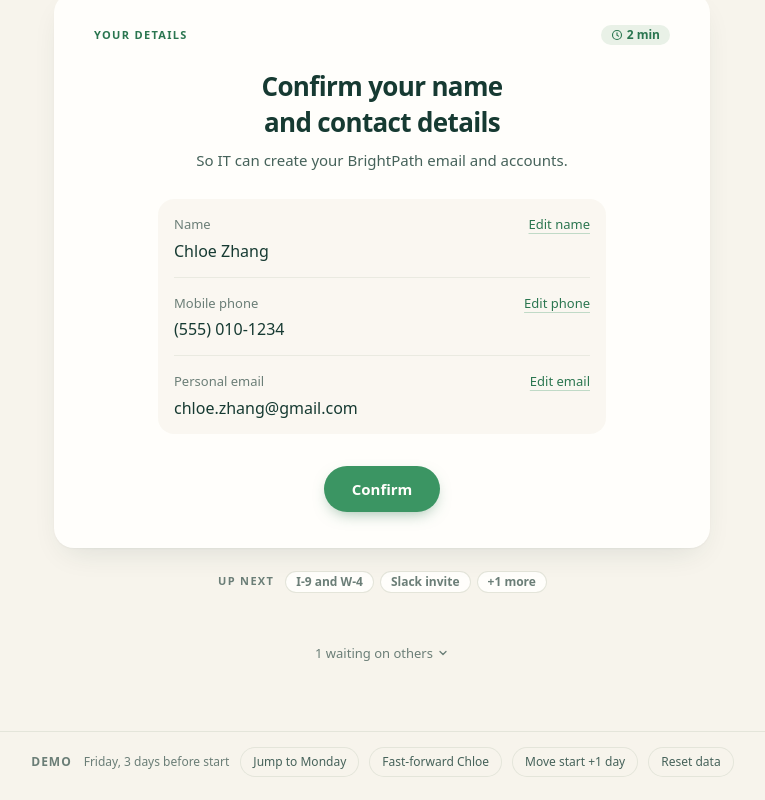
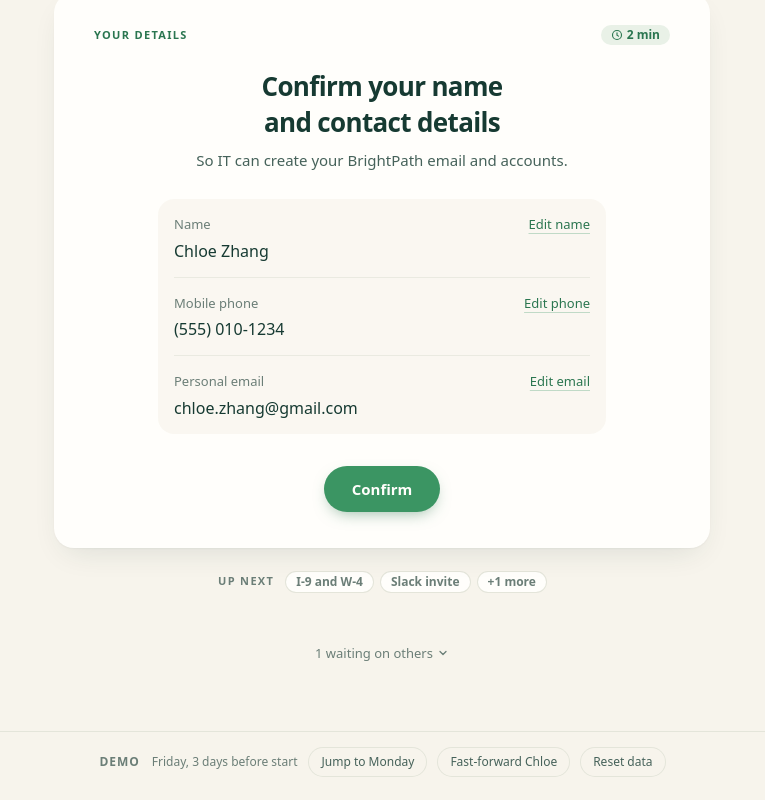
Before and after one commit to rachelwoolman/onboarding-hub, a React (Vite) app: page / in a window 1280 px wide. Shown: the part 481-1281 px from the top of the page, without its empty margins (258-1023 px from the left). Built offline with nearby package versions, Linux system fonts and the light colour scheme.

Commit message:
chore(demo): remove the Move start +1 day control
It cluttered the demo footer and isn't part of the story being shown. The moved-start banner logic stays in place for later.

```diff
--- a/src/components/DemoControls.tsx
+++ b/src/components/DemoControls.tsx
@@ -1,4 +1,4 @@
-import { addDays, daysBetween, weekday } from '../data/dates'
+import { daysBetween, weekday } from '../data/dates'
 import { getHire, getNextLockedPhase } from '../data/selectors'
 import { useStore } from '../state/store'
 
@@ -45,13 +45,6 @@ export function DemoControls() {
             Fast-forward {hire.firstName}
           </button>
         )}
-        <button
-          type="button"
-          className={btn}
-          onClick={() => actions.moveStartDate(hire.id, addDays(hire.startDate, 1))}
-        >
-          Move start +1 day
-        </button>
         <button type="button" className={btn} onClick={actions.resetData}>
           Reset data
         </button>
```
Also changed, not shown: 2 other files (tests, documents, lock files or other folders).
